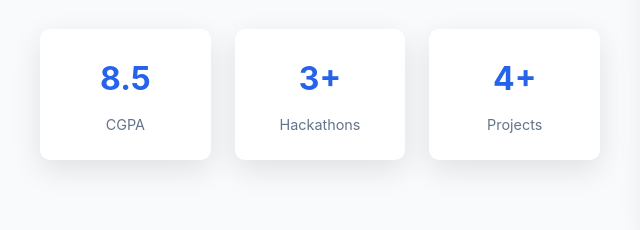
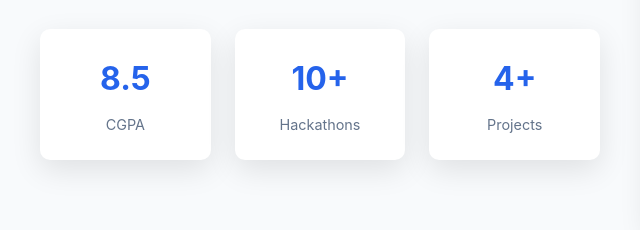
Before and after one commit to vish4lsharma/vish4lsharma.github.io, a plain HTML site: page index.html in a window 1280 px wide. Shown: the part 1328-1558 px from the top of the page, 16-656 px from the left. Drawn offline with Linux system fonts and the light colour scheme.

Commit message:
Update index.html

```diff
--- a/index.html
+++ b/index.html
@@ -976,7 +976,7 @@
                             <div class="stat-title">CGPA</div>
                         </div>
                         <div class="stat-item">
-                            <div class="stat-number">3+</div>
+                            <div class="stat-number">10+</div>
                             <div class="stat-title">Hackathons</div>
                         </div>
                         <div class="stat-item">
```
